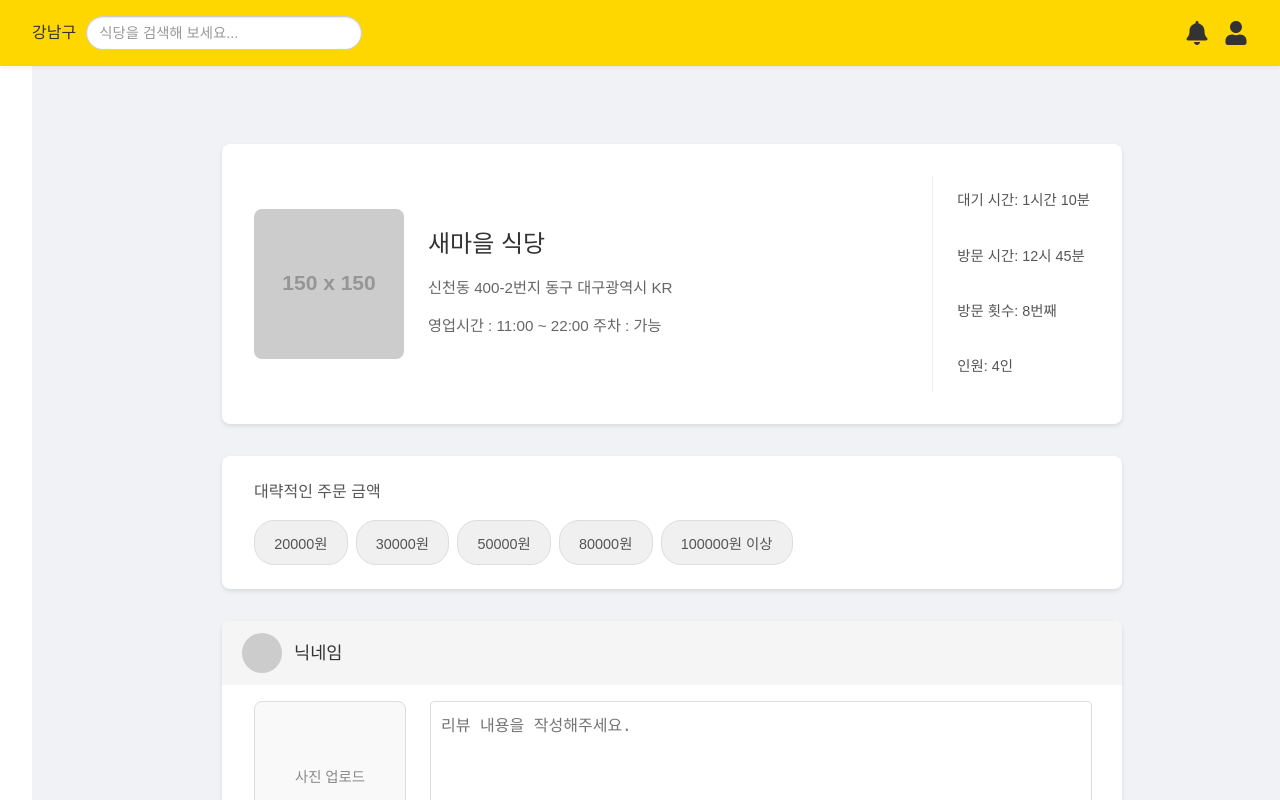
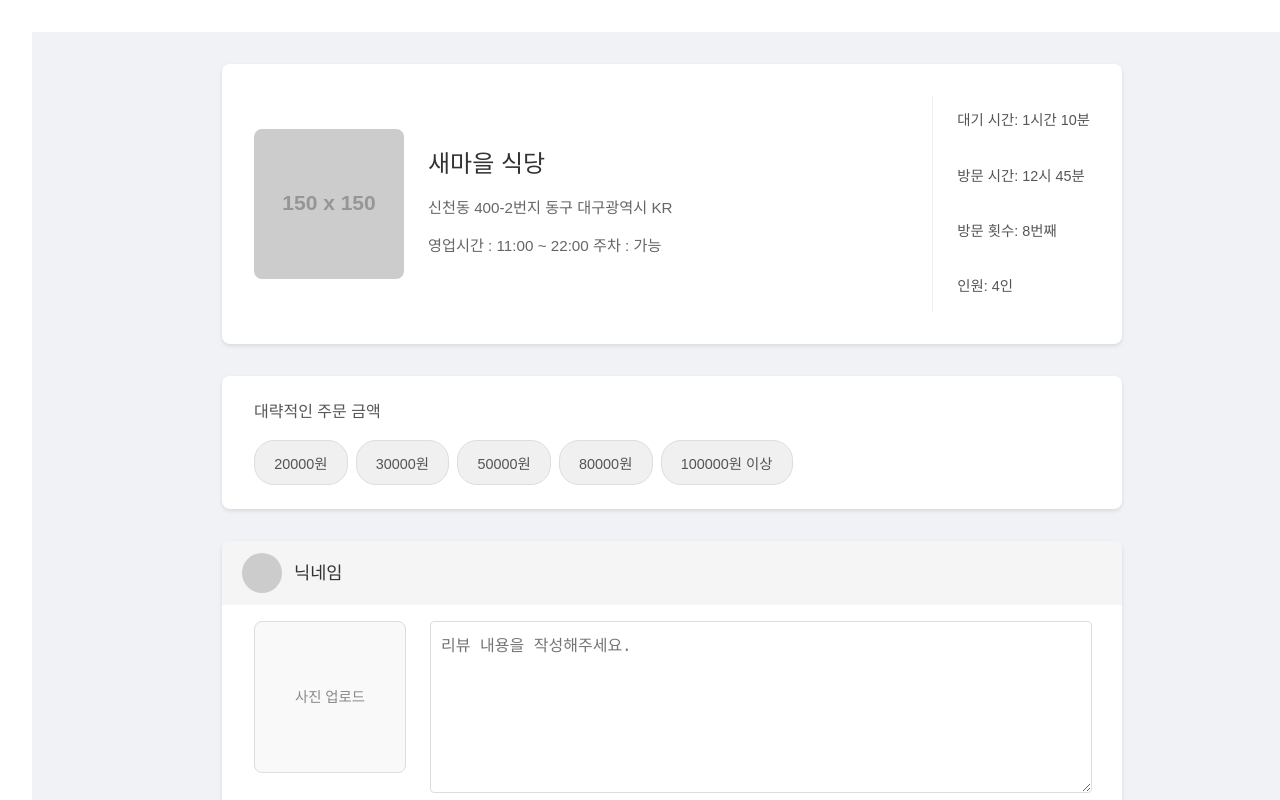
Before and after one commit to Echae0/Frontend_T8, a React (Vite) app: page /review in a window 1280 px wide. Shown: the top 800 px of the page. Built offline with nearby package versions, Linux system fonts and the light colour scheme.

Commit message:
delete header

```diff
--- a/src/components/ReviewFormPage.jsx
+++ b/src/components/ReviewFormPage.jsx
@@ -1,6 +1,6 @@
 import React, { useState } from 'react';
 import styles from './ReviewFormPage.module.css';
-import { FaBell, FaUser } from 'react-icons/fa';
+// import { FaBell, FaUser } from 'react-icons/fa'; // These icons are no longer needed if the header is removed
 
 export default function ReviewFormPage() {
   const [reviewContent, setReviewContent] = useState('');
@@ -99,21 +99,6 @@ export default function ReviewFormPage() {
 
   return (
     <div className={styles.pageContainer}>
-      <div className={styles.mainHeader}>
-        <div className={styles.headerLeft}>
-          <span className={styles.locationText}>강남구</span>
-          <input
-            type="text"
-            placeholder="식당을 검색해 보세요..."
-            className={styles.searchInput}
-          />
-        </div>
-        <div className={styles.headerRight}>
-          <FaBell className={styles.headerIcon} />
-          <FaUser className={styles.headerIcon} />
-        </div>
-      </div>
-
       <div className={styles.contentArea}>
         <div className={styles.restaurantInfoSection}>
           <img src={restaurantInfo.image} alt="가게 사진" className={styles.restaurantImage} />
--- a/src/components/ReviewFormPage.module.css
+++ b/src/components/ReviewFormPage.module.css
@@ -10,9 +10,11 @@
   box-sizing: border-box;
 }
 
+/* Remove the following header-related styles */
+/*
 .mainHeader {
   width: 100%;
-  background-color: #FFD700; /* 노란색 계열 유지 */
+  background-color: #FFD700;
   padding: 1rem 2rem;
   display: flex;
   justify-content: space-between;
@@ -33,7 +35,7 @@
 
 .locationText {
   font-weight: bold;
-  color: #333; /* 글씨색 유지 */
+  color: #333;
   font-size: 1rem;
   white-space: nowrap;
 }
@@ -60,7 +62,7 @@
 
 .headerIcon {
   font-size: 1.5rem;
-  color: #333; /* 아이콘 색상 유지 */
+  color: #333;
   cursor: pointer;
   transition: color 0.2s ease;
 }
@@ -68,6 +70,7 @@
 .headerIcon:hover {
   color: #555;
 }
+*/
 
 .contentArea {
   display: flex;
@@ -75,7 +78,7 @@
   width: 100%;
   max-width: 900px;
   gap: 2rem;
-  margin-top: 5rem;
+  margin-top: 0; /* Change this from 5rem to 0 or a smaller value as needed */
 }
 
 .restaurantInfoSection,
@@ -94,10 +97,10 @@
 }
 
 .reviewCard {
-    background-color: #fff;
-    border-radius: 8px;
-    box-shadow: 0 2px 4px rgba(0,0,0,0.1);
-    padding-bottom: 1.5rem;
+  background-color: #fff;
+  border-radius: 8px;
+  box-shadow: 0 2px 4px rgba(0,0,0,0.1);
+  padding-bottom: 1.5rem;
 }
 
 .restaurantInfoSection {
@@ -186,9 +189,9 @@
 }
 
 .amountButton.selectedAmount {
-  background-color: #FFD700;
+  background-color: #fdbe52;
   color: #333;
-  border-color: #FFD700;
+  border-color: #fdbe52;
   font-weight: bold;
 }
 
@@ -267,7 +270,7 @@
   flex-grow: 1;
   display: flex;
   flex-direction: column;
-  position: relative; /* 자식 absolute 위치 지정을 위해 relative로 설정 */
+  position: relative;
 }
 
 .reviewTextarea {
@@ -306,7 +309,7 @@
 }
 
 .scoreIcon:hover {
-    opacity: 0.7;
+  opacity: 0.7;
 }
 
 .scoreIcon.filledScore {
```
